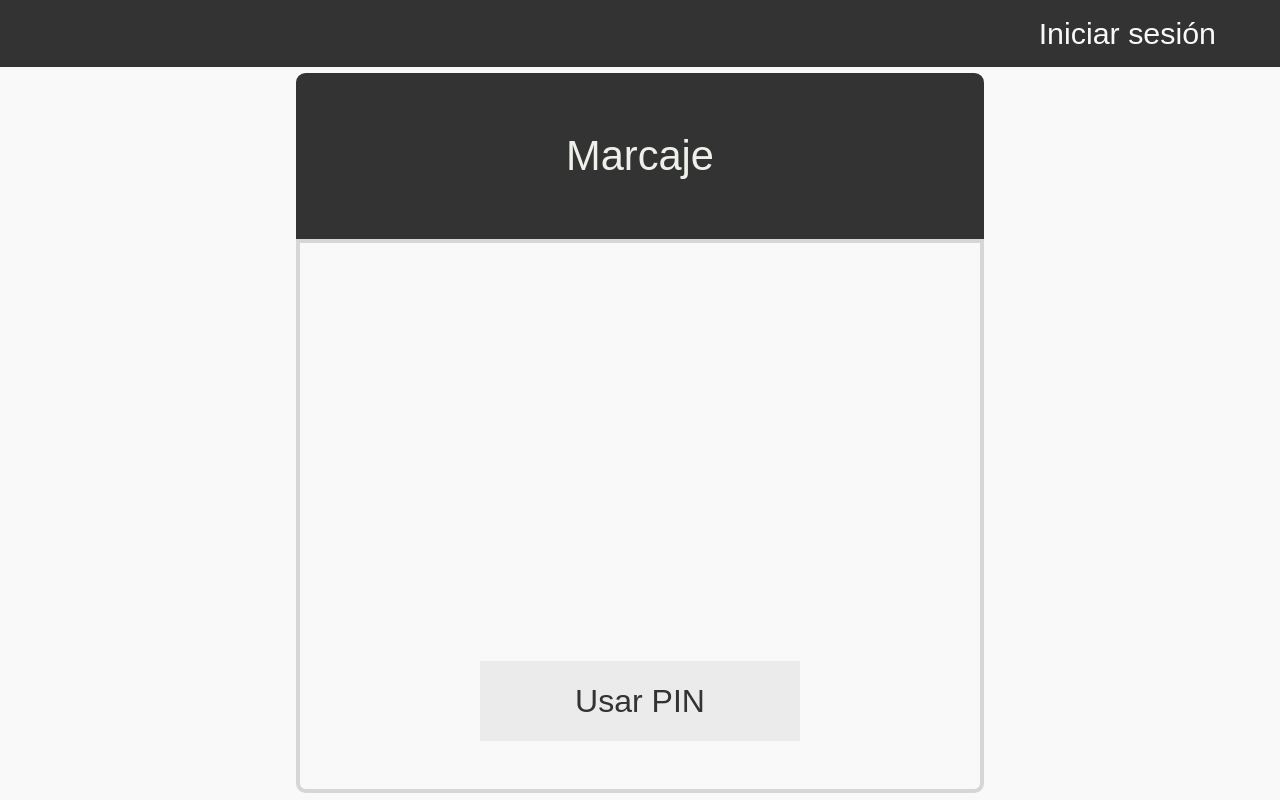
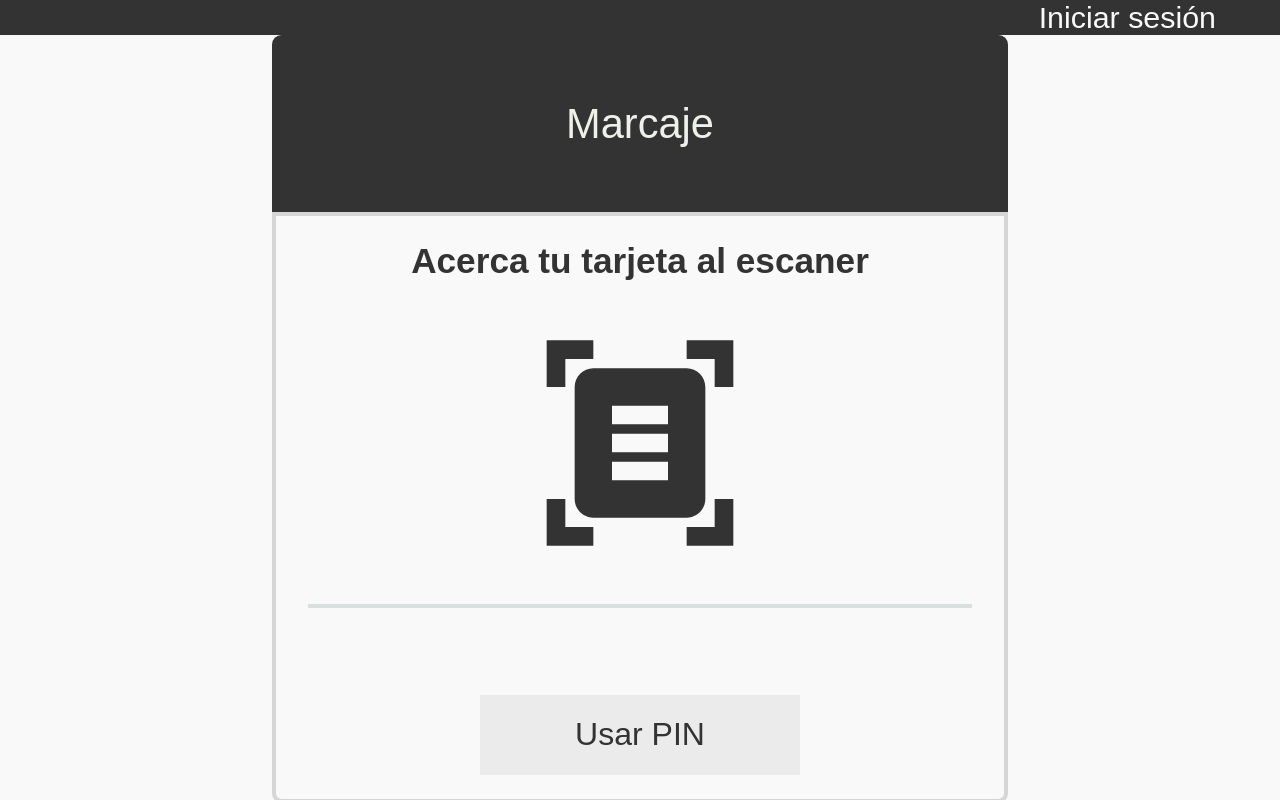
Before and after one commit to xChfenx/saa-simpleappattendance2, a Next.js app in the folder frontend/: page / in a window 1280 px wide. Built offline with nearby package versions, Linux system fonts and the light colour scheme.

Commit message:
feat: Añadir icono al componente de marcaje

```diff
--- a/frontend/app/page.tsx
+++ b/frontend/app/page.tsx
@@ -1,22 +1,31 @@
 import Button from '@/components/Button';
-import styles from './page.module.css';
+import page_styles from './page.module.css';
+import registration_styles from '../styles/registration.module.css';
 import Registration from '@/components/Registration';
+import { QRScannerIcon } from '@/components/icons/QRScannerIcon';
 
 export default function Home(){
   return (
-    <div className={styles.body}>
-      <header className={styles.header}>
+    <div className={page_styles.body}>
+      <header className={page_styles.header}>
         <p>Iniciar sesión</p>
       </header>
-      <main className={styles.main}>
-        <Registration title='Marcaje'>
-          <Button button={{
+      <main className={page_styles.main}>
+        <Registration title='Marcaje' >
+          <div className={registration_styles.registration_content}>
+            <p>Acerca tu tarjeta al escaner</p>
+            <QRScannerIcon/>
+            <hr />
+          </div>
+          <div className={registration_styles.buttons_container}>
+            <Button button={{
             title: 'Usar PIN',
             color: '#333333',
             background: '#EBEBEB',
             height: '5rem',
             width: '20rem',
             }}/>
+          </div>
         </Registration>
       </main>
     </div>
--- /dev/null
+++ b/frontend/components/icons/QRScannerIcon.tsx
@@ -0,0 +1,7 @@
+import { SVGProps } from "react";
+
+export function QRScannerIcon(props: SVGProps<SVGSVGElement>) {
+  return (
+    <svg xmlns="http://www.w3.org/2000/svg" width="14rem" viewBox="0 0 24 24"><path fill="#333333" d="M7 3H4v3H2V1h5zm15 3V1h-5v2h3v3zM7 21H4v-3H2v5h5zm13-3v3h-3v2h5v-5zm-1 0c0 1.1-.9 2-2 2H7c-1.1 0-2-.9-2-2V6c0-1.1.9-2 2-2h10c1.1 0 2 .9 2 2zM15 8H9v2h6zm0 3H9v2h6zm0 3H9v2h6z"/></svg>
+  )
+}
--- a/frontend/styles/registration.module.css
+++ b/frontend/styles/registration.module.css
@@ -5,42 +5,6 @@
   --gray: #76817F;
   --gray-border: #D6D6D6;
 */
-
-.header > p {
-  color:  #EDF1E9;
-  font-size: 2.6rem;
-}
-
-.header > p {
-  color:  #EDF1E9;
-  font-size: 2.6rem;
-}
-
-.main {
-  border-color: #D6D6D6;
-  border-style: solid;
-  border-width: 0.3rem;
-  border-end-start-radius: 0.6rem;
-  border-end-end-radius: 0.6rem;
-  display: flex;
-  justify-content: space-around;
-  padding-bottom: 3rem;
-}
-
-.header {
-  display: flex;
-  align-items: center;
-  justify-content: center;
-  background-color: #333333;
-  border-start-start-radius: 0.6rem;
-  border-start-end-radius: 0.6rem;
-}
-
-.body {
-  background-color: #F9F9F9;
-  display: grid;
-  grid-template-rows: 3fr 10fr;
-}
 
 @media (max-width: 425px){
   .body {
@@ -63,7 +27,66 @@
 
 @media (min-width: 769px){
   .body {
-    width: 43rem;
-    height: 45rem;
+    width: 46rem;
+    height: 48rem;
   }
 }
+
+.header {
+  display: flex;
+  align-items: center;
+  justify-content: center;
+  background-color: #333333;
+  border-start-start-radius: 0.6rem;
+  border-start-end-radius: 0.6rem;
+}
+
+.header > p {
+  color:  #EDF1E9;
+  font-size: 2.6rem;
+}
+
+.main {
+  border-color: #D6D6D6;
+  border-style: solid;
+  border-width: 0.3rem;
+  border-end-start-radius: 0.6rem;
+  border-end-end-radius: 0.6rem;
+  display: grid;
+  grid-template-rows: 5fr 2fr;
+  padding-left: 2rem;
+  padding-right: 2rem;
+}
+
+.body {
+  background-color: #F9F9F9;
+  display: grid;
+  grid-template-rows: 3fr 10fr;
+}
+
+.registration_content {
+  display: flex;
+  flex-direction: column;
+  justify-content: space-around;
+  align-items: center;
+}
+
+.registration_content > hr {
+  height: 0.2rem;
+  width: 100%;
+  border: none;
+  background-color: #dae0df;
+}
+
+.registration_content > p {
+  font-size: 2.2rem;
+  font-weight: bold;
+  color: #333333;
+}
+
+.buttons_container {
+  display: flex;
+  align-items: center;
+  justify-content: space-around;
+  padding-bottom: 1.5rem;
+}
```
Also changed, not shown: 1 other file (tests, documents, lock files or other folders).
